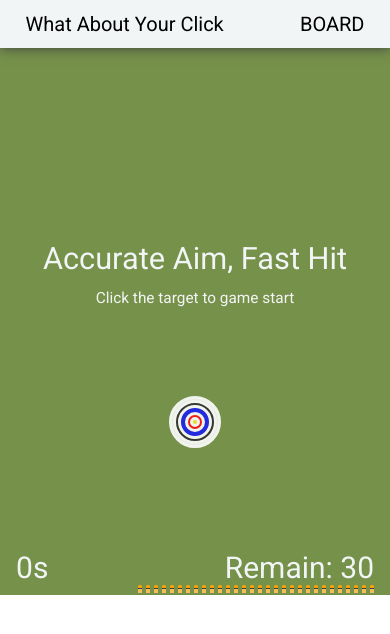
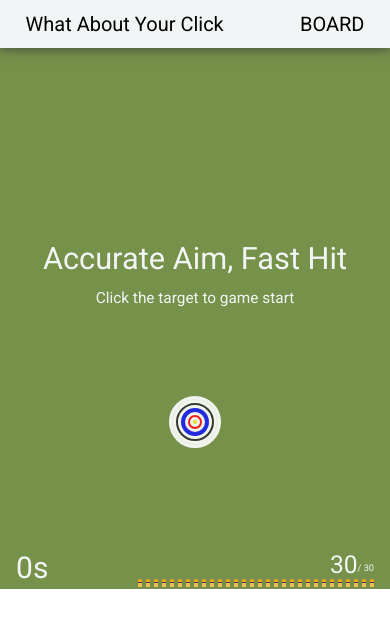
Before and after one commit to tjdwp0211/shooting-game, a Next.js app: page / in a window 390 px wide. Shown: the top 634 px of the page. Built offline with nearby package versions, Linux system fonts and the light colour scheme.

Commit message:
refactor: responsive UI #17
- Refactor Bullets for responsive UI

```diff
--- a/src/components/cur-game-info/elements/Bullets.tsx
+++ b/src/components/cur-game-info/elements/Bullets.tsx
@@ -1,9 +1,11 @@
 import React, { useEffect } from "react";
 import styled from "@emotion/styled";
 import BulletImgs from "./BulletImgs";
+import Text from "../../text/Text";
 import { useDispatch, useSelector } from "react-redux";
 import { RootStore, reloadbullets } from "../../../redux/root";
 import { BulletsProps } from "../../../type/curGameStateType";
+import { boldFont, regularFont } from "../../../style/fonts/inedx";
 
 function Bullets({ setGameProgress }: BulletsProps) {
   const dispatch = useDispatch();
@@ -19,7 +21,14 @@ function Bullets({ setGameProgress }: BulletsProps) {
 
   return (
     <Container>
-      Remain: {remainBullets}
+      <RemainWrapper>
+        <Text size={32} weight={boldFont}>
+          {remainBullets}
+        </Text>
+        <Text size={12} weight={regularFont}>
+          / 30
+        </Text>
+      </RemainWrapper>
       <BulletImgs />
     </Container>
   );
@@ -29,8 +38,16 @@ export default Bullets;
 
 const Container = styled.article`
   height: fit-content;
-  font-size: 30px;
   display: flex;
   flex-direction: column;
   align-items: flex-end;
 `;
+
+const RemainWrapper = styled.div`
+  height: fit-content;
+  display: flex;
+  align-items: center;
+  p:nth-of-type(2) {
+    padding: 12% 0px 0px 0px;
+  }
+`;
```
